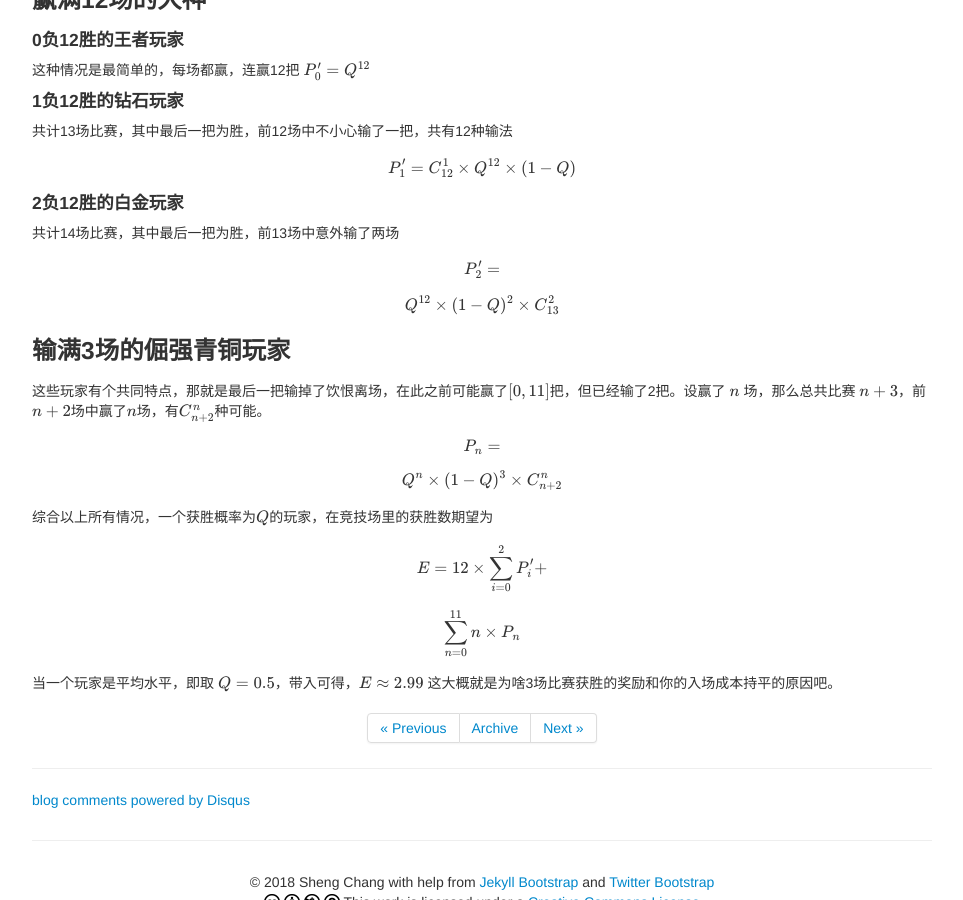
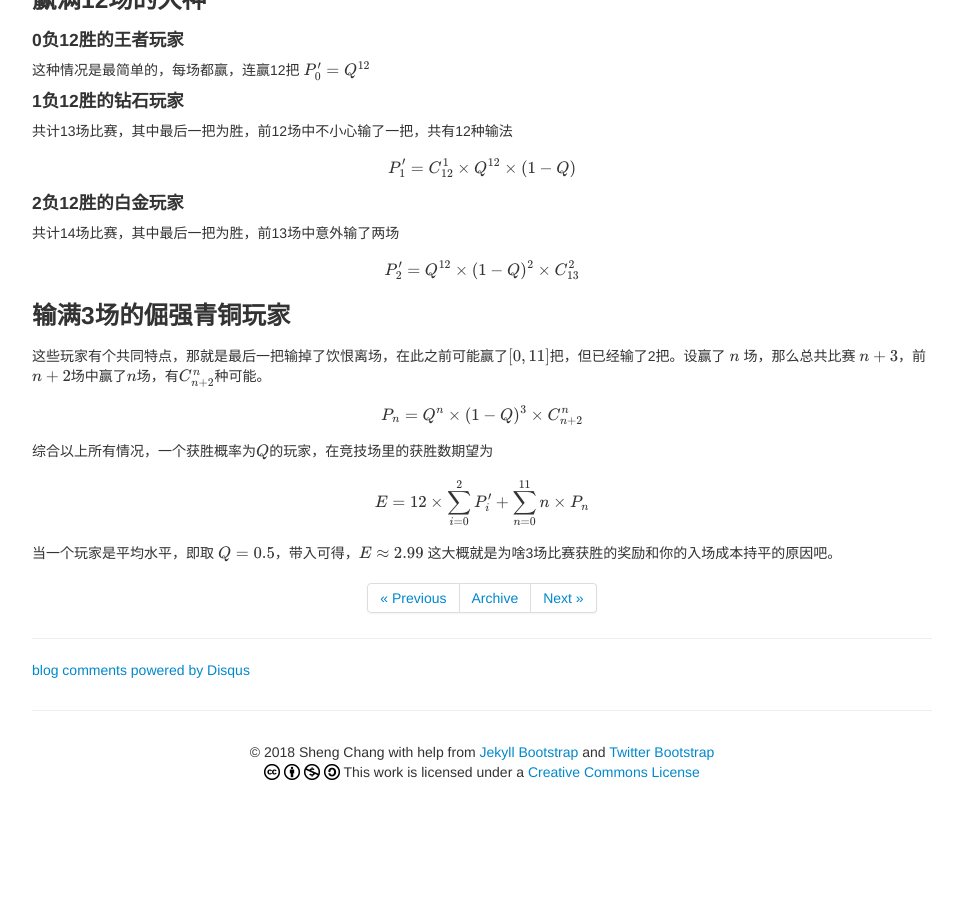
Before and after one commit to changeforan/changeforan.github.io, a Jekyll site: the page built from _posts/research/2017-03-04-hearthstone.md, in a window 1280 px wide and 900 px high, scrolled down 1093 px. Shown: the whole window, without its empty margins (158-1121 px from the left). Built offline with Jekyll 4.4.1, drawn with Linux system fonts in a browser that asks for light colours; Markdown is read by kramdown in place of the engine named in the settings; formulas are drawn with MathJax 3; comment, search, counter and statistics services are not loaded; after the commit the page ends 1885 px from its top, so only the background shows below that.

```diff
--- a/_posts/research/2017-03-04-hearthstone.md
+++ b/_posts/research/2017-03-04-hearthstone.md
@@ -33,34 +33,21 @@ $$
 共计14场比赛，其中最后一把为胜，前13场中意外输了两场
 
 $$
-P'_2 =
-$$
-
-
-$$
-Q^{12} \times (1-Q)^2 \times C^2_{13}
+P'_2 = Q^{12} \times (1-Q)^2 \times C^2_{13}
 $$
 
 ### 输满3场的倔强青铜玩家
 这些玩家有个共同特点，那就是最后一把输掉了饮恨离场，在此之前可能赢了$[0,11]$把，但已经输了2把。设赢了 $n$ 场，那么总共比赛 $n+3$，前 $n+2$场中赢了$n$场，有$C^n_{n+2}$种可能。
 
 $$
-P_n =
-$$
-
-$$
-Q^n \times (1-Q)^3 \times C^n_{n+2}
+P_n = Q^n \times (1-Q)^3 \times C^n_{n+2}
 $$
 
 综合以上所有情况，一个获胜概率为$Q$的玩家，在竞技场里的获胜数期望为
 
 
 $$
-E = 12 \times \sum_{i=0}^{2}P'_i +
-$$
-
-$$
- \sum_{n=0}^{11}n\times P_n
+E = 12 \times \sum_{i=0}^{2}P'_i + \sum_{n=0}^{11}n\times P_n
 $$
 
 当一个玩家是平均水平，即取 $ Q = 0.5 $，带入可得，$ E \approx 2.99 $ 这大概就是为啥3场比赛获胜的奖励和你的入场成本持平的原因吧。
```
